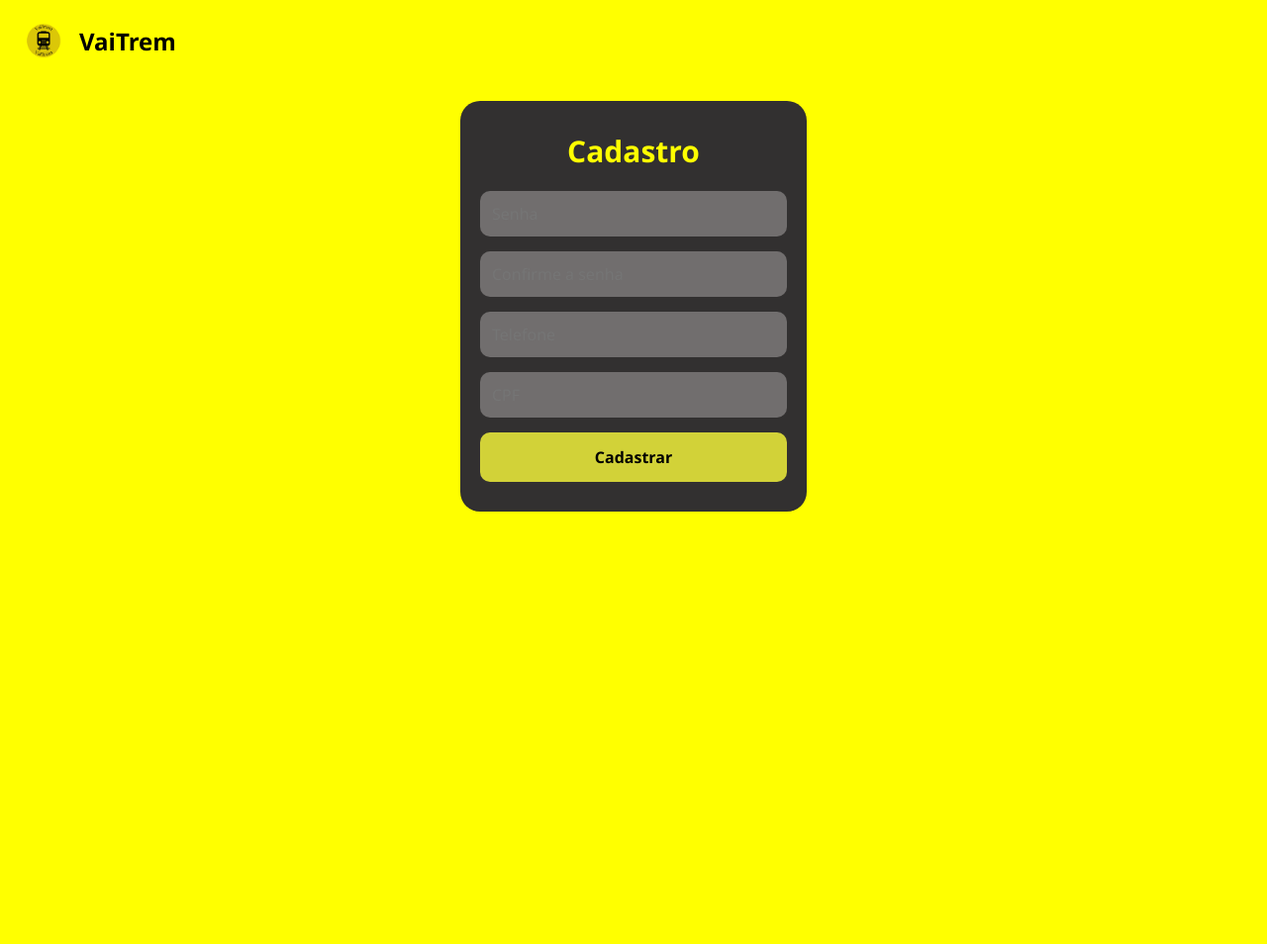
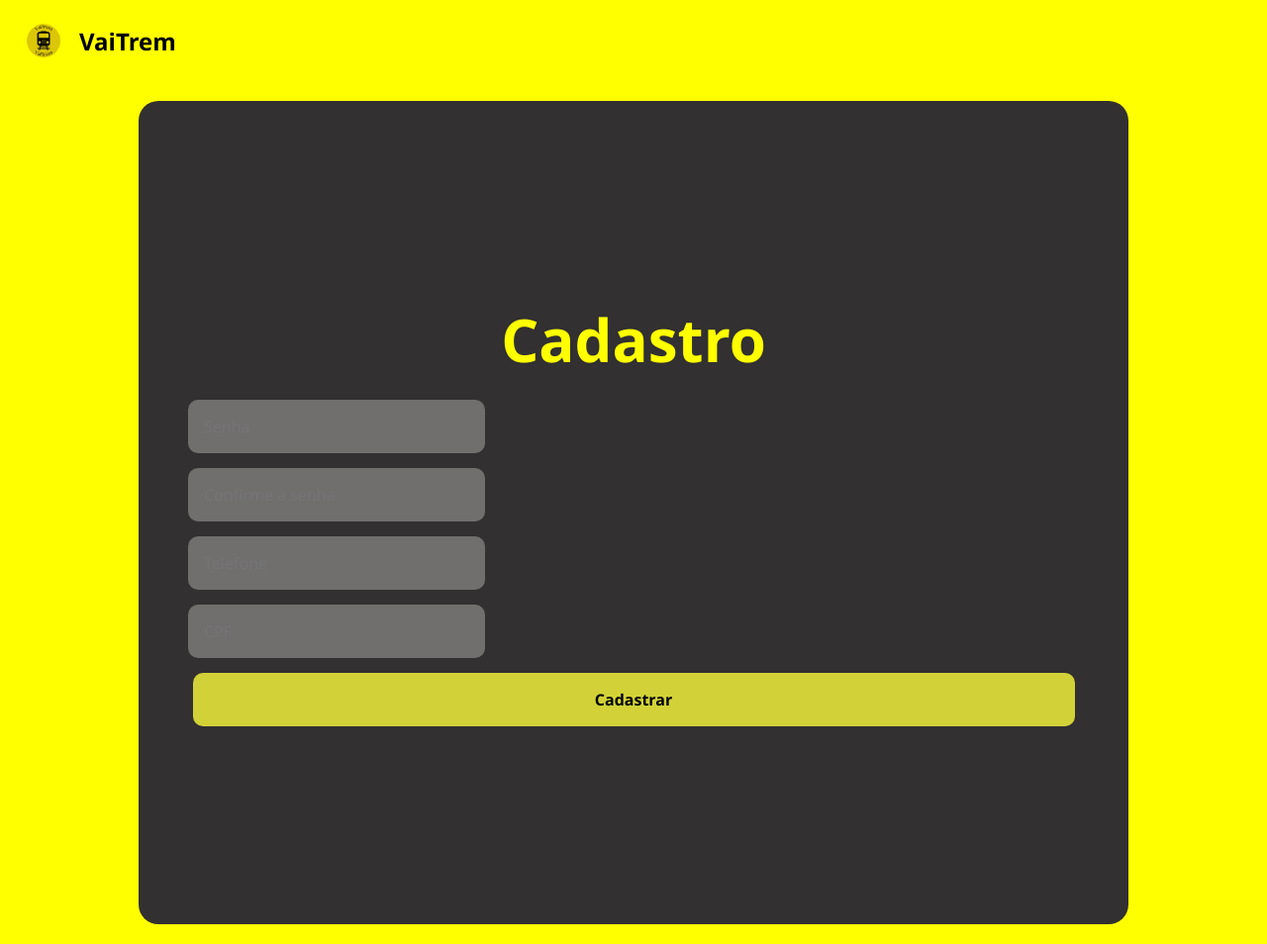
Before and after one commit to ViniciusTn/Aplicacao_do_mockup, a PHP site: page /public/cadastro2.html in a window 1280 px wide. Shown: the whole page at 99% size. Before the commit the page ends 517 px from the top, so only its background shows below. Run offline with PHP 8.4, Linux system fonts and the light colour scheme.

Commit message:
add - Melhorei o cadastro2

```diff
--- a/styles/cadastro2.css
+++ b/styles/cadastro2.css
@@ -43,17 +43,17 @@ body {
 .cadastro-box {
   background-color: #323030;
   border-radius: 20px;
-  padding: 30px 20px;
+  padding: 200px 50px;
   display: flex;
   flex-direction: column;
   align-items: center;
-  width: 100%;
-  max-width: 350px;
+  width: 1000px;
+
 }
 
 .cadastro-title {
   color: yellow;
-  font-size: 30px;
+  font-size: 60px;
   font-weight: bold;
   margin-bottom: 20px;
   text-align: center;
@@ -65,8 +65,8 @@ body {
 }
 
 .form-group input {
-  width: 100%;
-  padding: 12px;
+  width: 300px;
+  padding: 16px;
   font-size: 16px;
   background-color: #716e6e;
   border: none;
@@ -75,14 +75,14 @@ body {
 }
 
 .center {
-  width: 100%;
+  width: 150%;
   display: flex;
   justify-content: center;
 }
 
 .btn-proximo {
-  width: 100%;
-  padding: 14px;
+  width: 66%;
+  padding: 16px;
   font-size: 16px;
   font-weight: bold;
   background-color: rgb(210, 210, 56);
```
